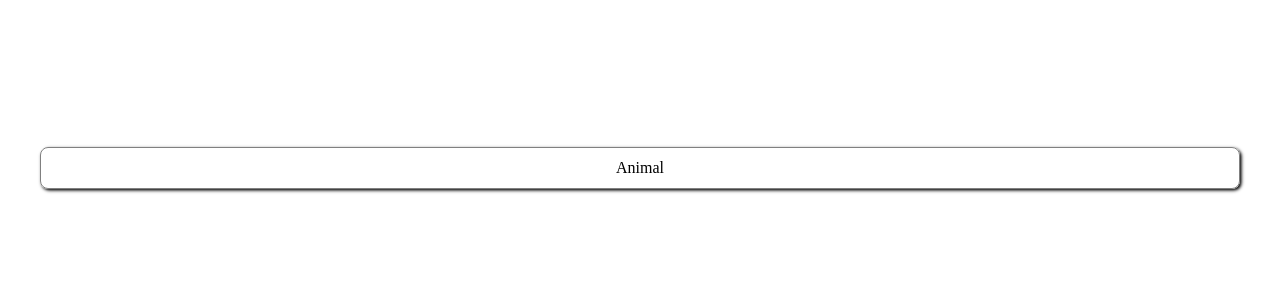
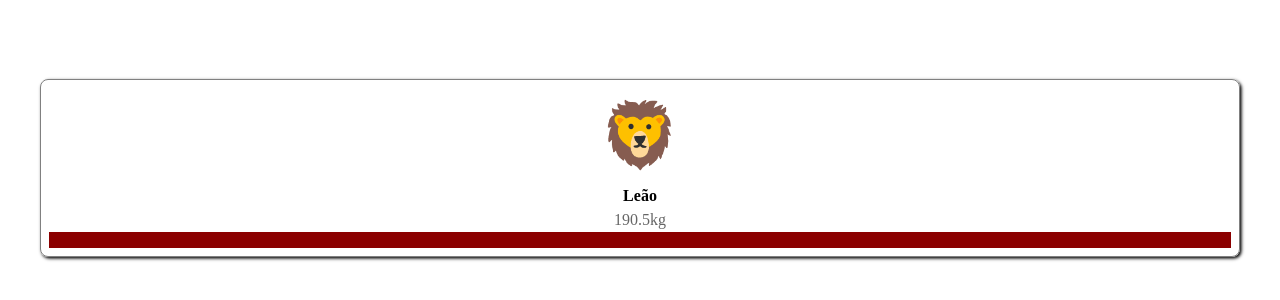
Before and after one commit to ufjf-dcc207/ufjf-dcc207-2024-3-a-atv03-MatheusRM1, a React (Vite) app: page / in a window 1280 px wide. Shown: the part 232-532 px from the top of the page. Built offline with nearby package versions, Linux system fonts and the light colour scheme.

Commit message:
adiciona estilo inicial

```diff
--- a/src/Animal.css
+++ b/src/Animal.css
@@ -1,6 +1,25 @@
 .animal{
+    gap: 2em;
     border: 1px solid grey;
     box-shadow: 0.1em 0.1em 0.2em;
     padding: 0.5em;
     border-radius: 0.5em;
 }
+
+.animal :nth-child(1){
+    font-size: 4em;
+}
+
+.animal :nth-child(2){
+    font-weight: 600;
+}
+
+.animal :nth-child(3){
+    opacity: 0.6;
+}
+
+.animal :nth-child(4){
+    background-color: darkred;
+    color: red;
+    min-height: 1em;
+}
--- a/src/Animal.tsx
+++ b/src/Animal.tsx
@@ -1,9 +1,19 @@
 import "./Animal.css";
 
-export default function Animal(){
+interface AnimalProps{
+    icone: string;
+    nome: string;
+    peso: number;
+    extincao: boolean;
+}
+
+export default function Animal({icone, nome, peso, extincao}: AnimalProps){
     return(
         <div className="animal">
-            Animal
+            <div>{icone}</div>
+            <div>{nome}</div>
+            <div>{peso.toLocaleString()}kg</div>
+            <div>{extincao}</div>
         </div>
     )
 }
--- a/src/App.tsx
+++ b/src/App.tsx
@@ -6,7 +6,7 @@ function App() {
   return (
 
   <div className="app">
-    <Animal />
+    <Animal icone="🦁" nome="Leão" peso={190.50} extincao={true}/>
   </div>
   )
 }
```
